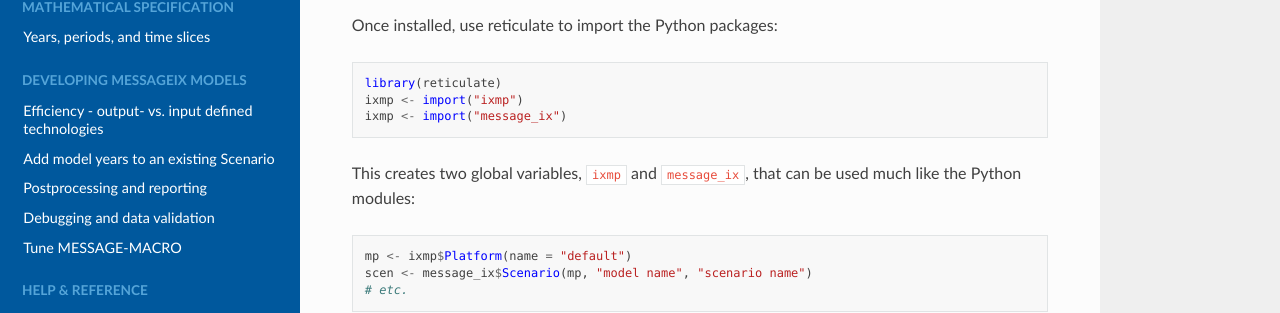
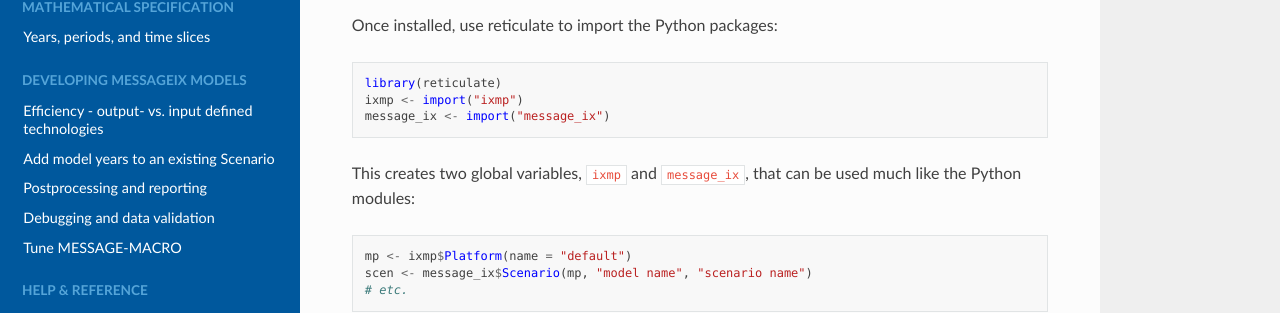
Before and after one commit to iiasa/message_ix, a Sphinx documentation site: the page built from doc/rmessageix.rst, in a window 1280 px wide and 900 px high. Shown: the part 248-561 px from the top of the window. Built offline with Sphinx 7.4.7 and the Read the Docs theme 2.0.0, drawn with Linux system fonts in a browser that asks for light colours; pages that are not in the unit, such as notebooks, are missing from menus.

Commit message:
Correct typo in doc/rmessageix

```diff
--- a/doc/rmessageix.rst
+++ b/doc/rmessageix.rst
@@ -13,7 +13,7 @@ Once installed, use reticulate to import the Python packages:
 
    library(reticulate)
    ixmp <- import("ixmp")
-   ixmp <- import("message_ix")
+   message_ix <- import("message_ix")
 
 This creates two global variables, ``ixmp`` and ``message_ix``, that can be used much like the Python modules:
 
```
